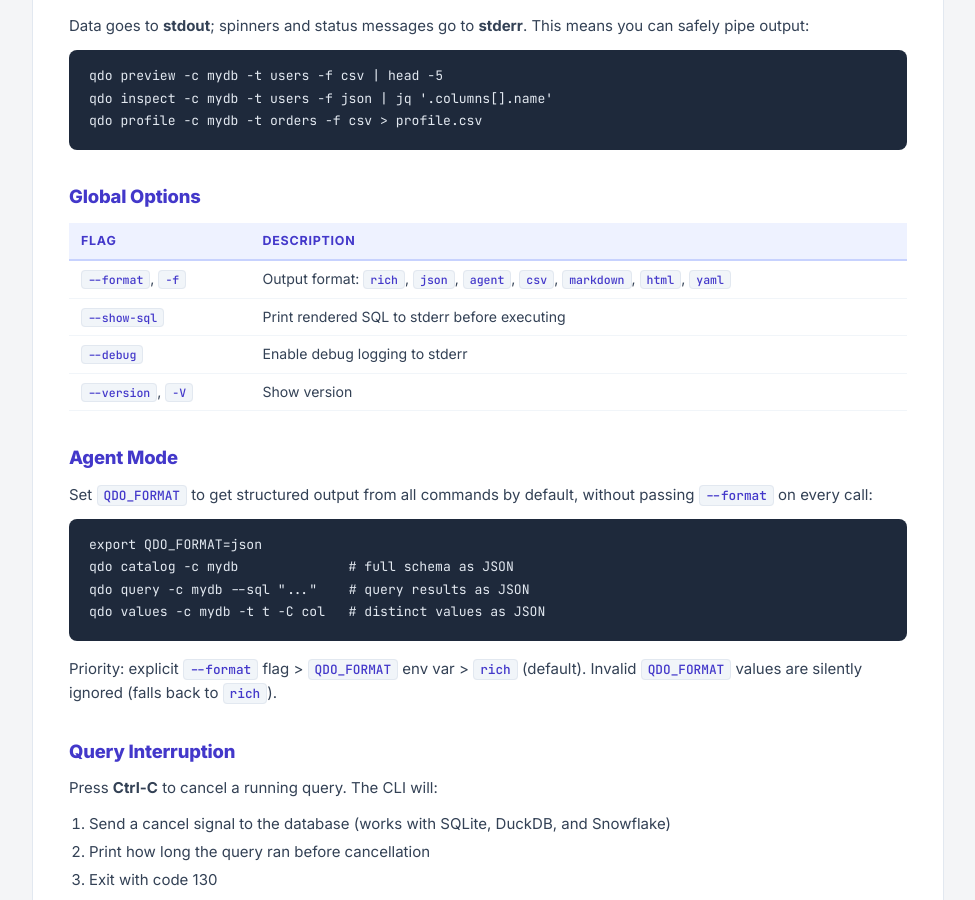
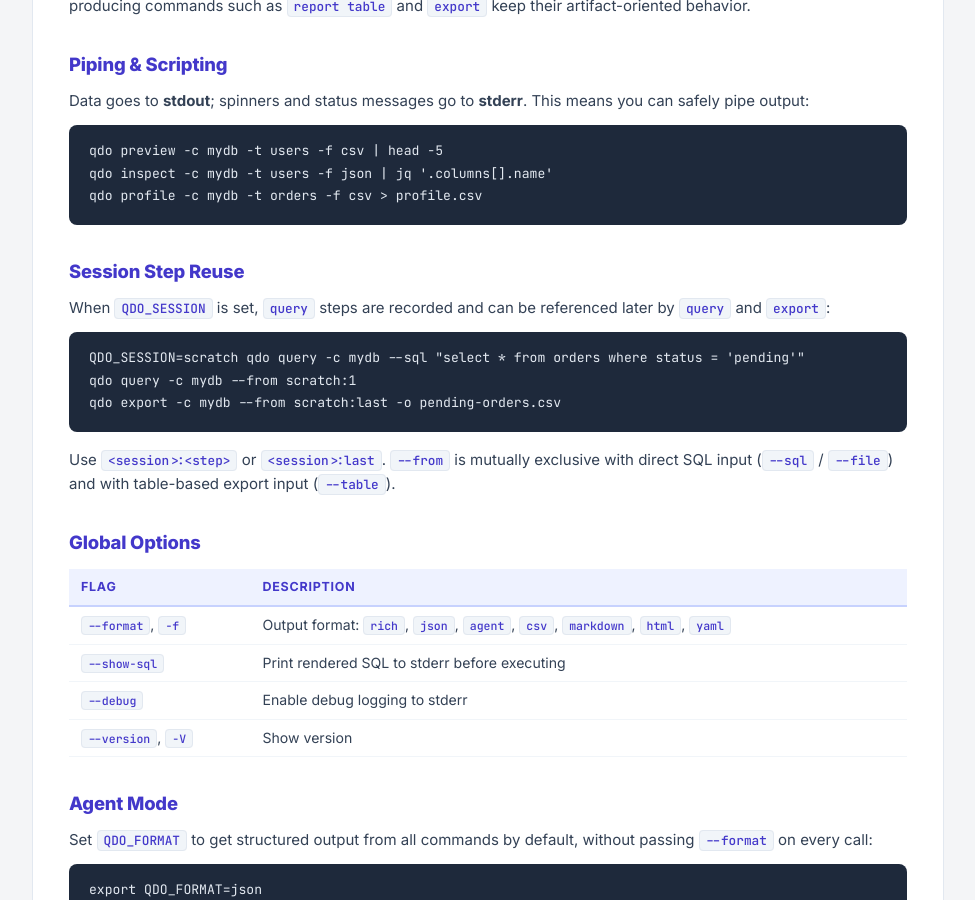
Before and after one commit to curtisalexander/querido, a Jekyll site: the page built from docs/cli-reference.md, in a window 1280 px wide and 900 px high, scrolled down 4493 px. Shown: the whole window, without its empty margins (152-1127 px from the left). Built offline with Jekyll 4.4.1, drawn with Linux system fonts in a browser that asks for light colours; some of the changed text lies outside the part shown.

Commit message:
Update plan and docs for session step reuse

````diff
--- a/docs/cli-reference.md
+++ b/docs/cli-reference.md
@@ -50,6 +50,7 @@ Use drill-down commands like `inspect`, `preview`, `profile`, `quality`, `values
 | `qdo metadata init -c CONN -t TABLE` | Create metadata YAML for shared table knowledge |
 | `qdo metadata show -c CONN -t TABLE` | Read stored metadata back into the workflow |
 | `qdo query -c CONN --sql "SQL" [--limit N]` | Execute ad-hoc SQL query |
+| `qdo query -c CONN --from SESSION:STEP` | Reuse SQL from a recorded query step |
 | `qdo assert -c CONN --sql "SQL" --expect N` | Assert query result (exit 0=pass, 1=fail) |
 | `qdo report table -c CONN -t TABLE -o report.html` | Generate a shareable HTML hand-off report |
 | `qdo bundle export -c CONN -t TABLE -o bundle.zip` | Export portable team knowledge |
@@ -75,6 +76,7 @@ Use drill-down commands like `inspect`, `preview`, `profile`, `quality`, `values
 | `qdo pivot -c CONN -t TABLE -g COL -a "sum(col)"` | Aggregate with GROUP BY |
 | `qdo explain -c CONN --sql "SQL" [--analyze]` | Show query execution plan |
 | `qdo export -c CONN -t TABLE -o file.csv` | Export to file (csv/tsv/json/jsonl) |
+| `qdo export -c CONN --from SESSION:STEP -o file.csv` | Export using SQL from a recorded query step |
 
 ### Generate
 
@@ -163,6 +165,18 @@ qdo preview -c mydb -t users -f csv | head -5
 qdo inspect -c mydb -t users -f json | jq '.columns[].name'
 qdo profile -c mydb -t orders -f csv > profile.csv
 ```
+
+## Session Step Reuse
+
+When `QDO_SESSION` is set, `query` steps are recorded and can be referenced later by `query` and `export`:
+
+```bash
+QDO_SESSION=scratch qdo query -c mydb --sql "select * from orders where status = 'pending'"
+qdo query -c mydb --from scratch:1
+qdo export -c mydb --from scratch:last -o pending-orders.csv
+```
+
+Use `<session>:<step>` or `<session>:last`. `--from` is mutually exclusive with direct SQL input (`--sql` / `--file`) and with table-based export input (`--table`).
 
 ## Global Options
 
--- a/docs/qdo-cheatsheet.html
+++ b/docs/qdo-cheatsheet.html
@@ -459,13 +459,15 @@
       <div class="row"><span class="k">qdo query -c CONN --sql "SQL"</span><span class="d">Run ad-hoc SQL</span></div>
       <div class="row"><span class="k">qdo query ... --file q.sql</span><span class="d">SQL from file</span></div>
       <div class="row"><span class="k">echo "SQL" | qdo query -c CONN</span><span class="d">SQL from stdin</span></div>
+      <div class="row"><span class="k">qdo query ... --from scratch:3</span><span class="d">Reuse SQL from a recorded query step</span></div>
       <div class="row"><span class="k">qdo query ... --limit 100</span><span class="d">Limit rows (default 1000)</span></div>
       <div class="row"><span class="k">qdo export -c CONN -t TABLE -o f.csv</span><span class="d">Export to CSV</span></div>
+      <div class="row"><span class="k">qdo export ... --from scratch:last -o f.csv</span><span class="d">Export with saved query SQL</span></div>
       <div class="row"><span class="k">qdo export ... -e tsv</span><span class="d">Export to TSV</span></div>
       <div class="row"><span class="k">qdo export ... --clipboard</span><span class="d">Copy TSV to clipboard (Excel)</span></div>
       <div class="row"><span class="k">qdo explain -c CONN --sql "SQL"</span><span class="d">Query plan (EXPLAIN)</span></div>
       <div class="row"><span class="k">qdo explain ... --analyze</span><span class="d">EXPLAIN ANALYZE (DuckDB)</span></div>
-      <div class="tip"><strong>Export formats:</strong> csv, tsv, json, jsonl. Use <span class="cmd">--clipboard</span> for direct paste into Excel/Sheets.</div>
+      <div class="tip"><strong>Export formats:</strong> csv, tsv, json, jsonl. Use <span class="cmd">--clipboard</span> for direct paste into Excel/Sheets. With <span class="cmd">QDO_SESSION</span> enabled, <span class="cmd">--from SESSION:STEP</span> reuses SQL from an earlier <span class="cmd">qdo query</span>.</div>
     </section>
 
     <!-- ── Data Quality & Analysis ── -->
@@ -507,6 +509,7 @@
           <div class="row"><span class="k">qdo metadata show -c mydb -t T</span><span class="d">Business context</span></div>
           <div class="sub-heading" style="margin-top:8px">3. Query &amp; validate</div>
           <div class="row"><span class="k">qdo query -c mydb --sql "..."</span><span class="d">Run queries</span></div>
+          <div class="row"><span class="k">qdo query -c mydb --from scratch:last</span><span class="d">Reuse recorded SQL</span></div>
           <div class="row"><span class="k">qdo assert -c mydb --sql "..." --expect N</span><span class="d">Verify results</span></div>
         </div>
         <div>
````
Also changed, not shown: PLAN.md (+3 -4 lines), README.md.
